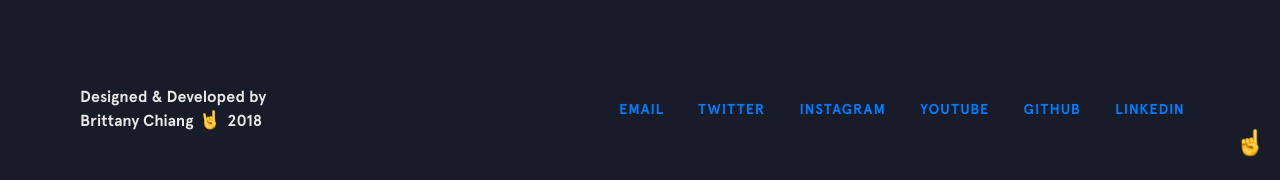
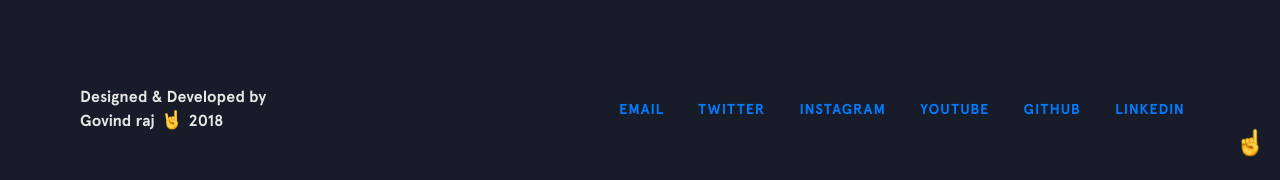
Before and after one commit to gov466/gov466.github.io, a Jekyll site: the page built from index.html, in a window 1280 px wide and 900 px high, scrolled down 6505 px. Shown: the part 717-897 px from the top of the window. Built offline with Jekyll 4.4.1, drawn with Linux system fonts in a browser that asks for light colours; nearby versions of some CDN libraries.

Commit message:
Update footer.html

```diff
--- a/_includes/footer.html
+++ b/_includes/footer.html
@@ -4,7 +4,7 @@
       <span>Designed &amp; Developed by</span>
     </div>
     <div class="bottom">
-      <span>Brittany Chiang</span>
+      <span>Govind raj</span>
       <img class="emoji" src="{{site.baseurl}}/img/emojis/rockon.png" alt="emoji">
       <span>2018</span>
     </div>
```
